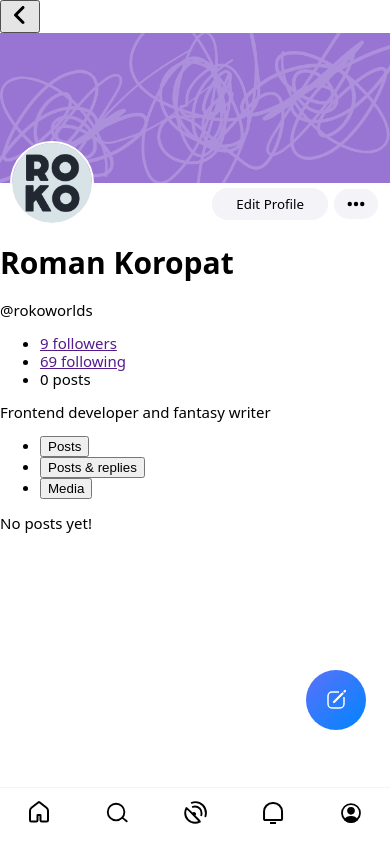
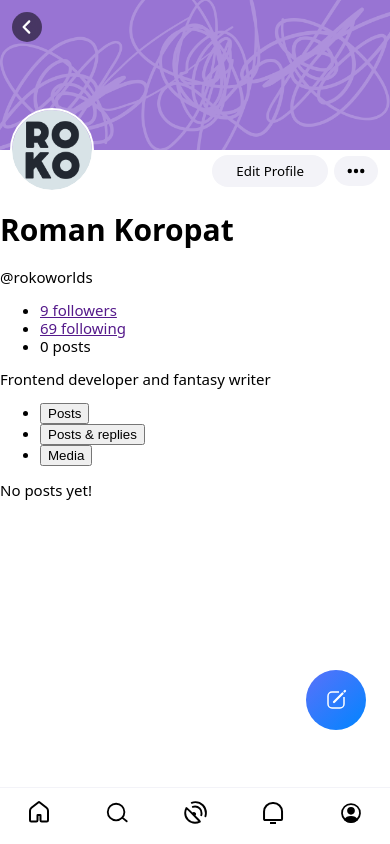
Before and after one commit to rokoworlds/bsky-layout-project, a plain HTML site: page index.html in a window 390 px wide. Drawn offline with Linux system fonts and the light colour scheme.

Commit message:
add: back button in mobile layout

```diff
--- a/index.html
+++ b/index.html
@@ -105,15 +105,18 @@
                     New post
                 </span>
             </button>
-            <button class="header__back" type="button">
-                <svg xmlns="http://www.w3.org/2000/svg" viewBox="0 0 320 512" height="24" width="24">
-                    <path fill="currentColor" d="M41.4 233.4c-12.5 12.5-12.5 32.8 0 45.3l160 160c12.5 12.5 32.8 12.5 45.3 0s12.5-32.8 0-45.3L109.3 256 246.6 118.6c12.5-12.5 12.5-32.8 0-45.3s-32.8-12.5-45.3 0l-160 160z"/>
-                </svg>
-            </button>
+
         </nav>
     </header>
     <main>
         <div class="profile">
+
+            <button class="profile__back back-button" type="button">
+                <svg class="back-button__icon" xmlns="http://www.w3.org/2000/svg" viewBox="0 0 320 512" height="18" width="18">
+                    <path fill="currentColor" d="M41.4 233.4c-12.5 12.5-12.5 32.8 0 45.3l160 160c12.5 12.5 32.8 12.5 45.3 0s12.5-32.8 0-45.3L109.3 256 246.6 118.6c12.5-12.5 12.5-32.8 0-45.3s-32.8-12.5-45.3 0l-160 160z"/>
+                </svg>
+            </button>
+
             <img class="profile__cover" src="images/cover.png" width="300" height="100" alt="Profile cover">
             <img class="profile__avatar" src="images/avatar.png" width="80" height="80" alt="Profile avatar">
             <div class="profile__controls">
--- /dev/null
+++ b/styles/blocks/back-button/base.css
@@ -0,0 +1,17 @@
+/* Base */
+
+.back-button {
+    margin: 0;
+    padding: 0;
+    width: 30px;
+    height: 30px;
+    border: none;
+    cursor: pointer;
+
+}
+
+
+.back-button__icon {
+    display: block;
+    margin: auto;
+}
--- /dev/null
+++ b/styles/blocks/back-button/desktop.css
@@ -0,0 +1,10 @@
+/* Desktop */
+
+@media (width >= 1230px) {
+
+.back-button {
+    position: absolute;
+    background-color: transparent;
+}
+
+}
--- /dev/null
+++ b/styles/blocks/back-button/index.css
@@ -0,0 +1,5 @@
+/* Block */
+
+@import url('base.css');
+@import url('mobile.css');
+@import url('desktop.css');
--- /dev/null
+++ b/styles/blocks/back-button/mobile.css
@@ -0,0 +1,12 @@
+/* Mobile */
+
+@media (width < 1230px) {
+
+.back-button {
+    background-color: rgb(0 0 0 / 0.53);
+    color: var(--color-white);
+    backdrop-filter: blur(10px);
+    border-radius: 50%;
+}
+
+}
--- a/styles/blocks/profile/mobile.css
+++ b/styles/blocks/profile/mobile.css
@@ -2,4 +2,10 @@
 
 @media (width < 1230px) {
 
+.profile__back {
+    position: absolute;
+    top: 12px;
+    left: 12px;
 }
+
+}
--- a/styles/index.css
+++ b/styles/index.css
@@ -13,5 +13,6 @@
 @import url('blocks/navigation/index.css');
 @import url('blocks/new-post/index.css');
 @import url('blocks/profile/index.css');
+@import url('blocks/back-button/index.css');
 
 @import url('blocks/footer/index.css');
```
